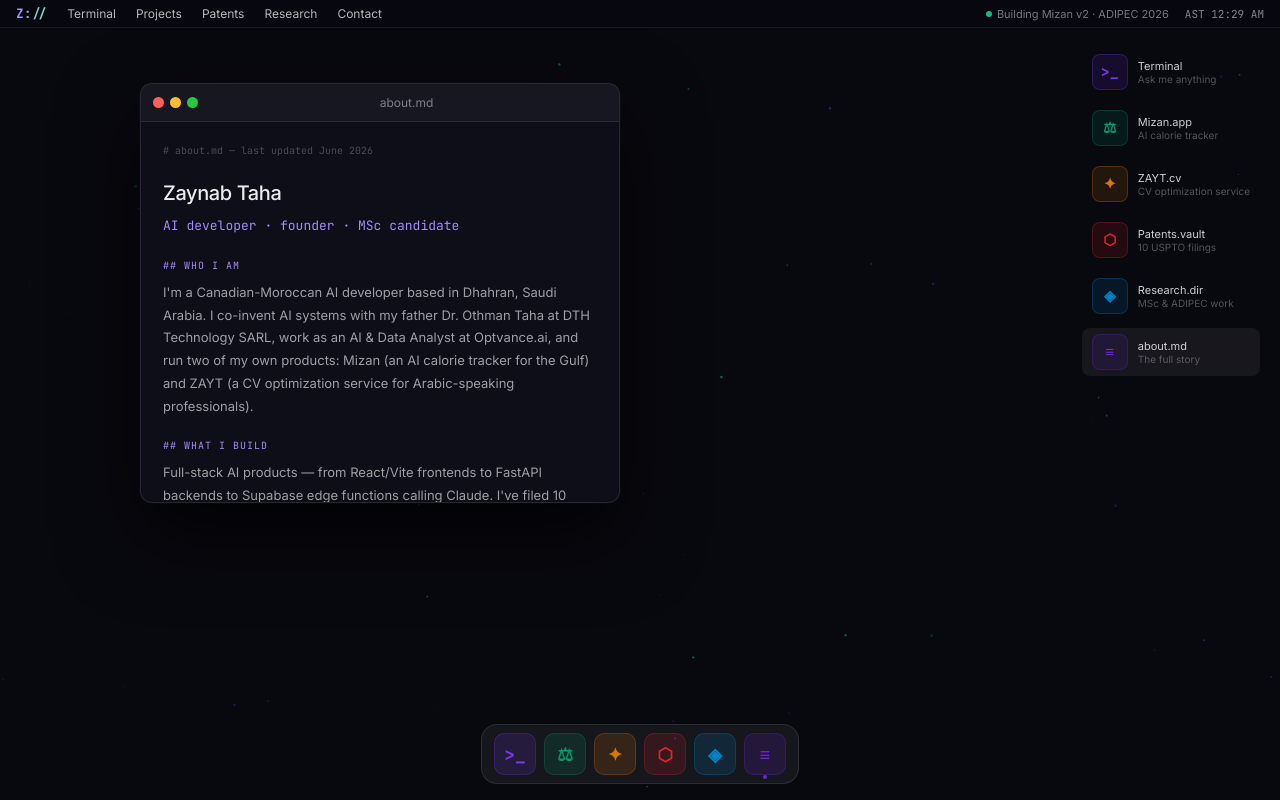
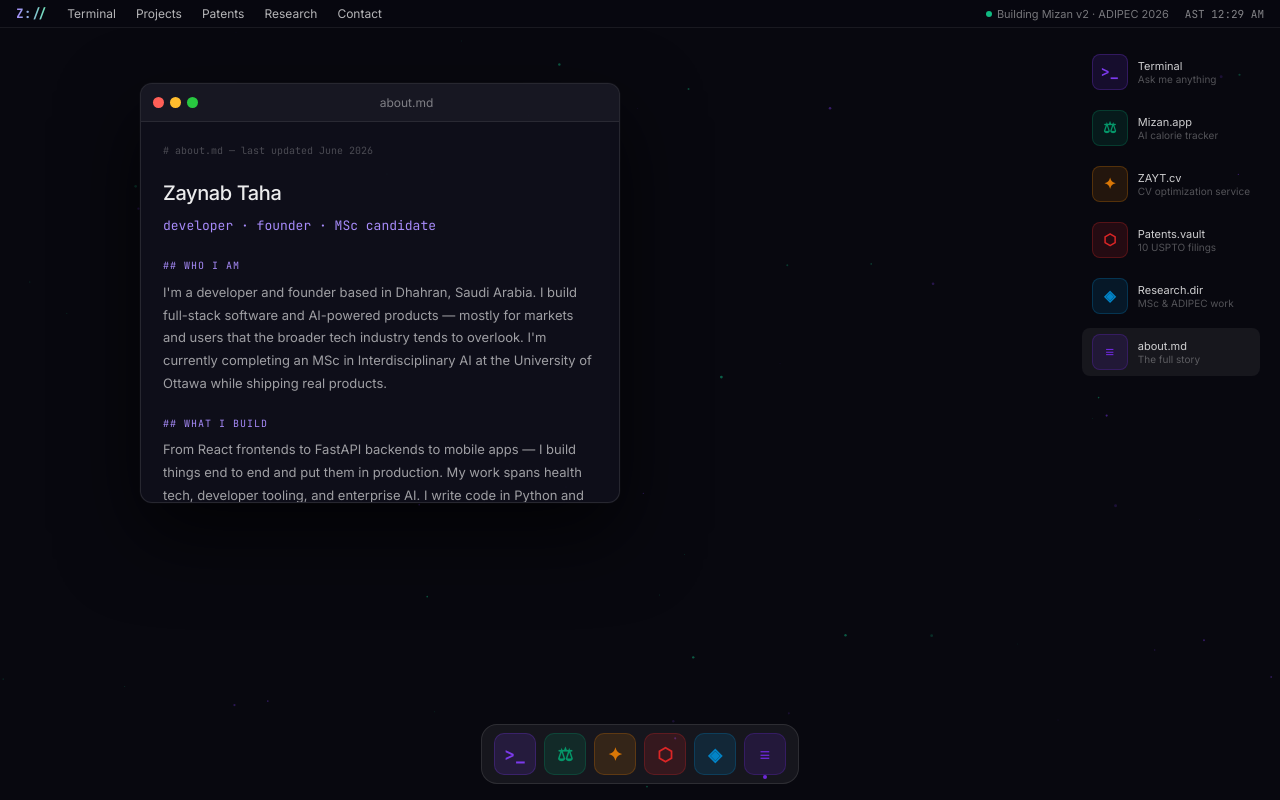
Before and after one commit to ztaha121/zayt-os, a React (Vite) app: page / in a window 1280 px wide. Both pictures are taken after a click on the element "Contact". Built offline with nearby package versions, Linux system fonts and the light colour scheme.

Commit message:
update about me and groq model

```diff
--- a/src/components/AboutWindow.jsx
+++ b/src/components/AboutWindow.jsx
@@ -1,5 +1,3 @@
-import { OWNER } from '../data/portfolio'
-
 export default function AboutWindow() {
   return (
     <div style={{
@@ -21,32 +19,30 @@
         Zaynab Taha
       </h1>
       <p style={{ fontSize: '13px', color: '#a78bfa', marginBottom: '20px', fontFamily: 'var(--mono)' }}>
-        AI developer · founder · MSc candidate
+        developer · founder · MSc candidate
       </p>
 
       <Section title="Who I am">
-        I'm a Canadian-Moroccan AI developer based in Dhahran, Saudi Arabia.
-        I co-invent AI systems with my father Dr. Othman Taha at DTH Technology SARL,
-        work as an AI & Data Analyst at Optvance.ai, and run two of my own products:
-        Mizan (an AI calorie tracker for the Gulf) and ZAYT (a CV optimization service
-        for Arabic-speaking professionals).
+        I'm a developer and founder based in Dhahran, Saudi Arabia.
+        I build full-stack software and AI-powered products — mostly for markets and
+        users that the broader tech industry tends to overlook. I'm currently completing
+        an MSc in Interdisciplinary AI at the University of Ottawa while shipping real products.
       </Section>
 
       <Section title="What I build">
-        Full-stack AI products — from React/Vite frontends to FastAPI backends to
-        Supabase edge functions calling Claude. I've filed 10 USPTO provisional patents,
-        submitted 3 papers to ADIPEC 2026, and shipped code that real people pay for.
-        I build in Arabic and English, for a market most developers ignore.
+        From React frontends to FastAPI backends to mobile apps — I build things end to end
+        and put them in production. My work spans health tech, developer tooling, and enterprise AI.
+        I write code in Python and JavaScript, build for Arabic-speaking users, and deploy on Vercel and AWS.
       </Section>
 
-      <Section title="Education">
-        BSc in Information Technology, Prince Mohammed Bin Fahd University (2025, GPA 3.3).
-        Currently completing an MSc in Interdisciplinary AI at the University of Ottawa — online,
-        covering ML, data science, system optimization, and applied AI.
+      <Section title="Currently">
+        Working on Mizan — an AI-powered food tracking app built for Gulf and Arabic-speaking users.
+        Live on the web and Google Play. Pursuing MSc coursework in ML and data science at the
+        University of Ottawa. Open to new opportunities.
       </Section>
 
       <Section title="Stack">
-        Python · React · Vite · FastAPI · Flask · Node.js · Supabase · PostgreSQL · Claude API ·
+        Python · React · Vite · FastAPI · Flask · Node.js · Supabase · PostgreSQL ·
         Scikit-learn · Pandas · Kafka · Airflow · AWS · Vercel · Android Studio
       </Section>
 
--- a/src/components/TerminalWindow.jsx
+++ b/src/components/TerminalWindow.jsx
@@ -9,7 +9,7 @@
 
 ZAYNAB TAHA
 Dhahran, Saudi Arabia | zay.taha@gmail.com | github.com/ztaha121
-Canadian-Moroccan. Bilingual Arabic/English (IELTS 7.0). Available immediately.
+Bilingual Arabic/English (IELTS 7.0). Available immediately.
 
 SUMMARY:
 IT Support Specialist with enterprise experience at Honeywell. Builds AI-powered apps, automates workflows, writes code.
@@ -106,7 +106,7 @@
           'Authorization': `Bearer ${apiKey}`,
         },
         body: JSON.stringify({
-          model: 'llama-3.3-70b-versatile',
+          model: 'gpt-4o-mini',
           max_tokens: 300,
           messages: [
             { role: 'system', content: SYSTEM_PROMPT },
```
